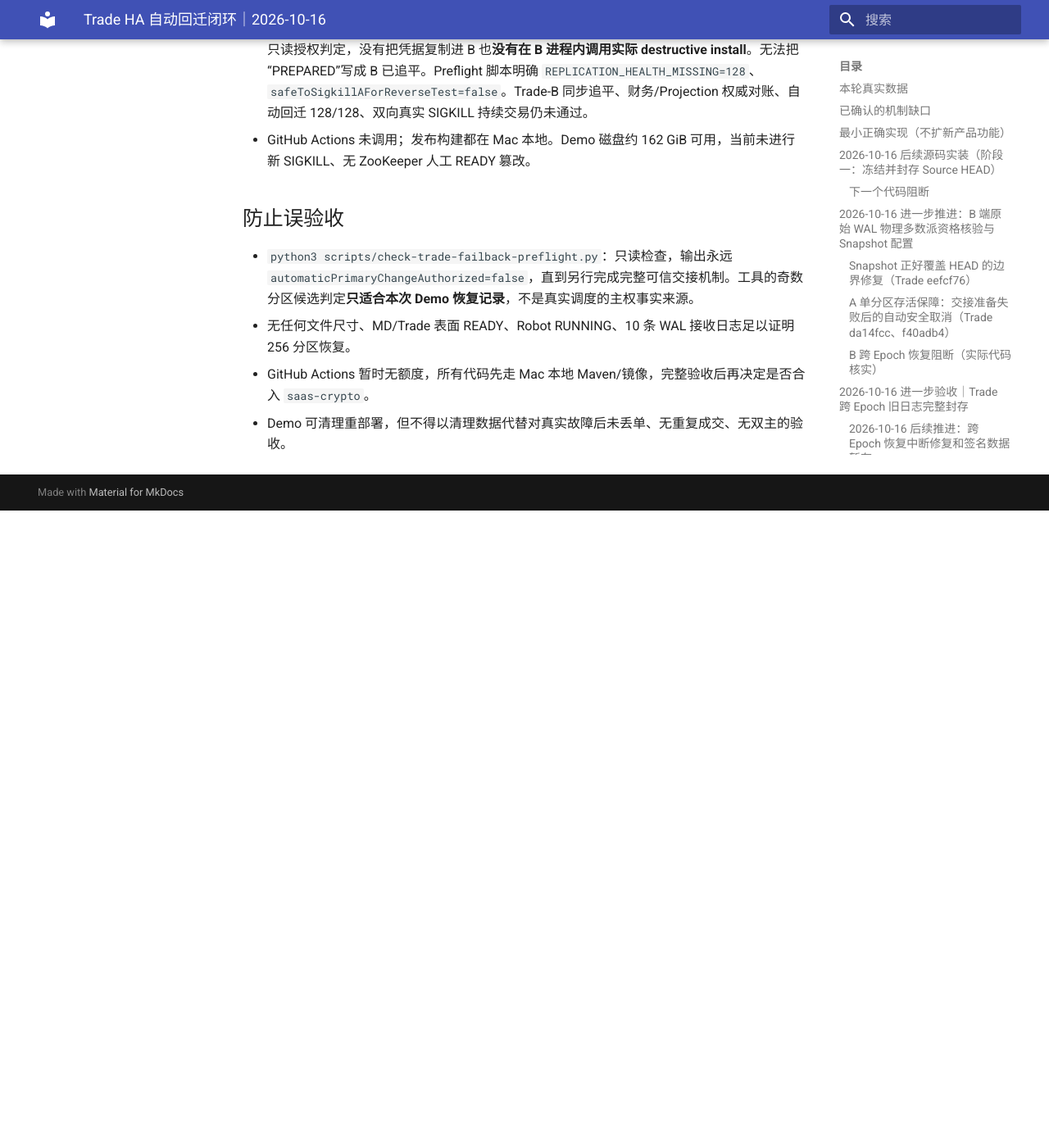
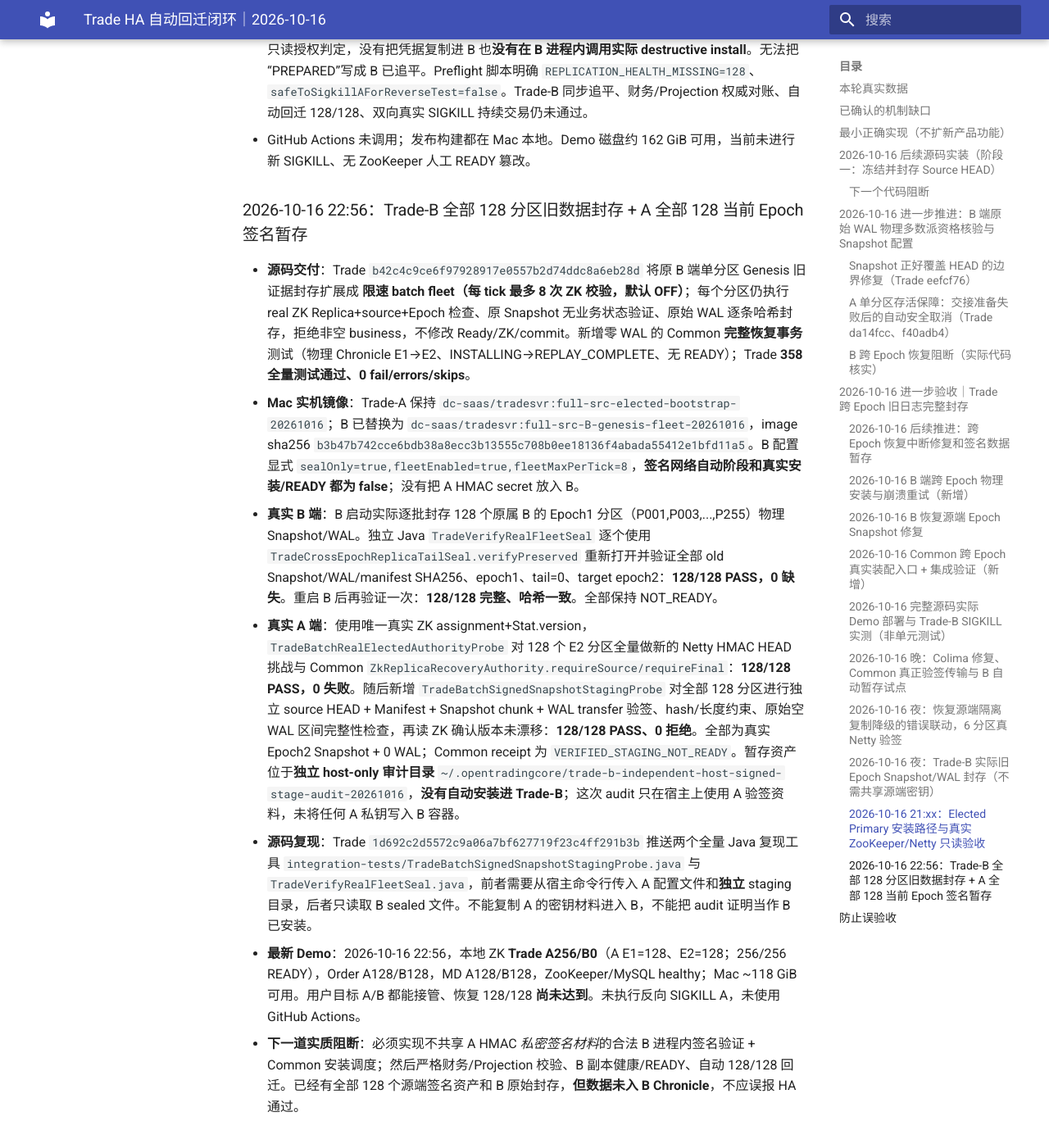
Before and after one commit to bliplink/dc-quant-deploy, an MkDocs documentation site: the page built from docs/TRADE_HA_AUTO_FAILBACK_CLOSURE_20261016.zh-CN.md, in a window 1280 px wide and 1400 px high, scrolled down 14475 px. Shown: the top 1396 px of the window at 82% size. Built offline with MkDocs 1.6.1 and Material for MkDocs 9.7.7, drawn with Linux system fonts in a browser that asks for light colours; before the commit the page ends 15098 px from its top, so only the background shows below that.

Commit message:
docs(trade-ha): record real A signed stage and B SHA256 preserved WAL for 128 partitions

```diff
--- a/docs/TRADE_HA_AUTO_FAILBACK_CLOSURE_20261016.zh-CN.md
+++ b/docs/TRADE_HA_AUTO_FAILBACK_CLOSURE_20261016.zh-CN.md
@@ -184,6 +184,16 @@
 - **不能夸大**：该 real-ZK+HMAC preflight 是在 Mac 宿主进程使用 A 的现有验签资料，只做安全只读授权判定，没有把凭据复制进 B 也**没有在 B 进程内调用实际 destructive install**。无法把“PREPARED”写成 B 已追平。Preflight 脚本明确 `REPLICATION_HEALTH_MISSING=128`、`safeToSigkillAForReverseTest=false`。Trade-B 同步追平、财务/Projection 权威对账、自动回迁 128/128、双向真实 SIGKILL 持续交易仍未通过。
 - GitHub Actions 未调用；发布构建都在 Mac 本地。Demo 磁盘约 162 GiB 可用，当前未进行新 SIGKILL、无 ZooKeeper 人工 READY 篡改。
 
+### 2026-10-16 22:56：Trade-B 全部 128 分区旧数据封存 + A 全部 128 当前 Epoch 签名暂存
+
+- **源码交付**：Trade `b42c4c9ce6f97928917e0557b2d74ddc8a6eb28d` 将原 B 端单分区 Genesis 旧证据封存扩展成 **限速 batch fleet（每 tick 最多 8 次 ZK 校验，默认 OFF）**；每个分区仍执行 real ZK Replica+source+Epoch 检查、原 Snapshot 无业务状态验证、原始 WAL 逐条哈希封存，拒绝非空 business，不修改 Ready/ZK/commit。新增零 WAL 的 Common **完整恢复事务**测试（物理 Chronicle E1→E2、INSTALLING→REPLAY_COMPLETE、无 READY）；Trade **358 全量测试通过、0 fail/errors/skips**。
+- **Mac 实机镜像**：Trade-A 保持 `dc-saas/tradesvr:full-src-elected-bootstrap-20261016`；B 已替换为 `dc-saas/tradesvr:full-src-B-genesis-fleet-20261016`，image sha256 `b3b47b742cce6bdb38a8ecc3b13555c708b0ee18136f4abada55412e1bfd11a5`。B 配置显式 `sealOnly=true,fleetEnabled=true,fleetMaxPerTick=8`，**签名网络自动阶段和真实安装/READY 都为 false**；没有把 A HMAC secret 放入 B。
+- **真实 B 端**：B 启动实际逐批封存 128 个原属 B 的 Epoch1 分区（P001,P003,...,P255）物理 Snapshot/WAL。独立 Java `TradeVerifyRealFleetSeal` 逐个使用 `TradeCrossEpochReplicaTailSeal.verifyPreserved` 重新打开并验证全部 old Snapshot/WAL/manifest SHA256、epoch1、tail=0、target epoch2：**128/128 PASS，0 缺失**。重启 B 后再验证一次：**128/128 完整、哈希一致**。全部保持 NOT_READY。
+- **真实 A 端**：使用唯一真实 ZK assignment+Stat.version，`TradeBatchRealElectedAuthorityProbe` 对 128 个 E2 分区全量做新的 Netty HMAC HEAD 挑战与 Common `ZkReplicaRecoveryAuthority.requireSource/requireFinal`：**128/128 PASS，0 失败**。随后新增 `TradeBatchSignedSnapshotStagingProbe` 对全部 128 分区进行独立 source HEAD + Manifest + Snapshot chunk + WAL transfer 验签、hash/长度约束、原始空 WAL 区间完整性检查，再读 ZK 确认版本未漂移：**128/128 PASS、0 拒绝**。全部为真实 Epoch2 Snapshot + 0 WAL；Common receipt 为 `VERIFIED_STAGING_NOT_READY`。暂存资产位于**独立 host-only 审计目录** `~/.opentradingcore/trade-b-independent-host-signed-stage-audit-20261016`，**没有自动安装进 Trade-B**；这次 audit 只在宿主上使用 A 验签资料，未将任何 A 私钥写入 B 容器。
+- **源码复现**：Trade `1d692c2d5572c9a06a7bf627719f23c4ff291b3b` 推送两个全量 Java 复现工具 `integration-tests/TradeBatchSignedSnapshotStagingProbe.java` 与 `TradeVerifyRealFleetSeal.java`，前者需要从宿主命令行传入 A 配置文件和**独立** staging 目录，后者只读取 B sealed 文件。不能复制 A 的密钥材料进入 B，不能把 audit 证明当作 B 已安装。
+- **最新 Demo**：2026-10-16 22:56，本地 ZK **Trade A256/B0**（A E1=128、E2=128；256/256 READY），Order A128/B128，MD A128/B128，ZooKeeper/MySQL healthy；Mac ~118 GiB 可用。用户目标 A/B 都能接管、恢复 128/128 **尚未达到**。未执行反向 SIGKILL A，未使用 GitHub Actions。
+- **下一道实质阻断**：必须实现不共享 A HMAC *私密签名材料*的合法 B 进程内签名验证 + Common 安装调度；然后严格财务/Projection 校验、B 副本健康/READY、自动 128/128 回迁。已经有全部 128 个源端签名资产和 B 原始封存，**但数据未入 B Chronicle**，不应误报 HA 通过。
+
 ## 防止误验收
 
 - `python3 scripts/check-trade-failback-preflight.py`：只读检查，输出永远 `automaticPrimaryChangeAuthorized=false`，直到另行完成完整可信交接机制。工具的奇数分区候选判定**只适合本次 Demo 恢复记录**，不是真实调度的主权事实来源。
```
